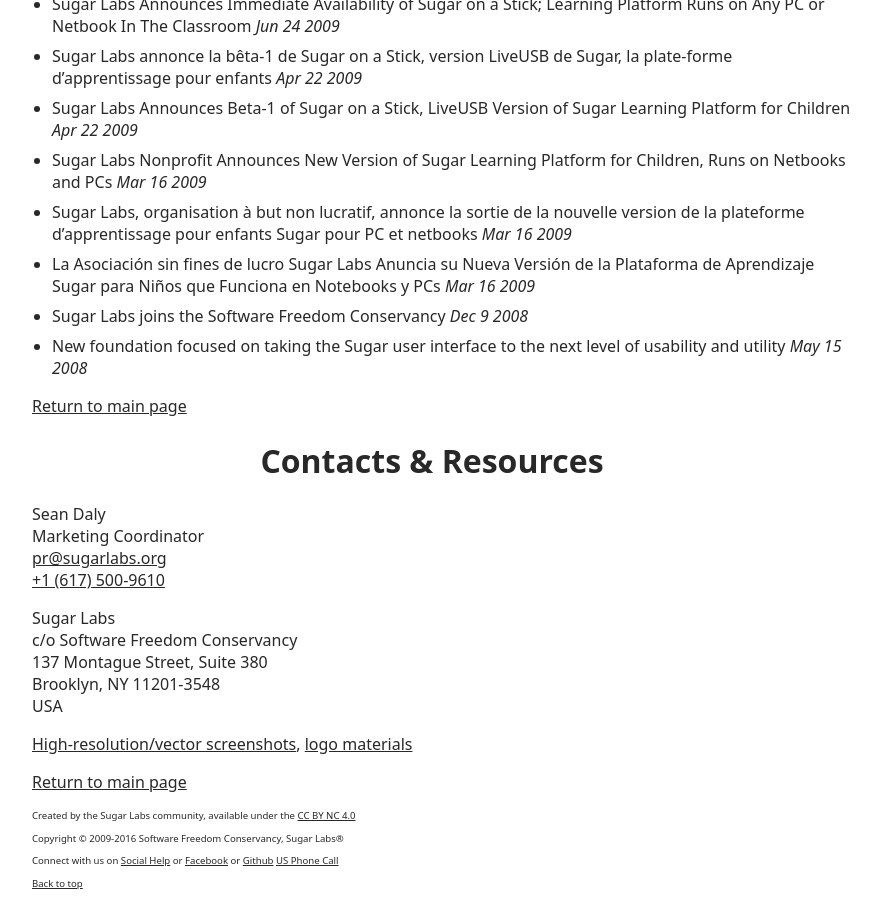
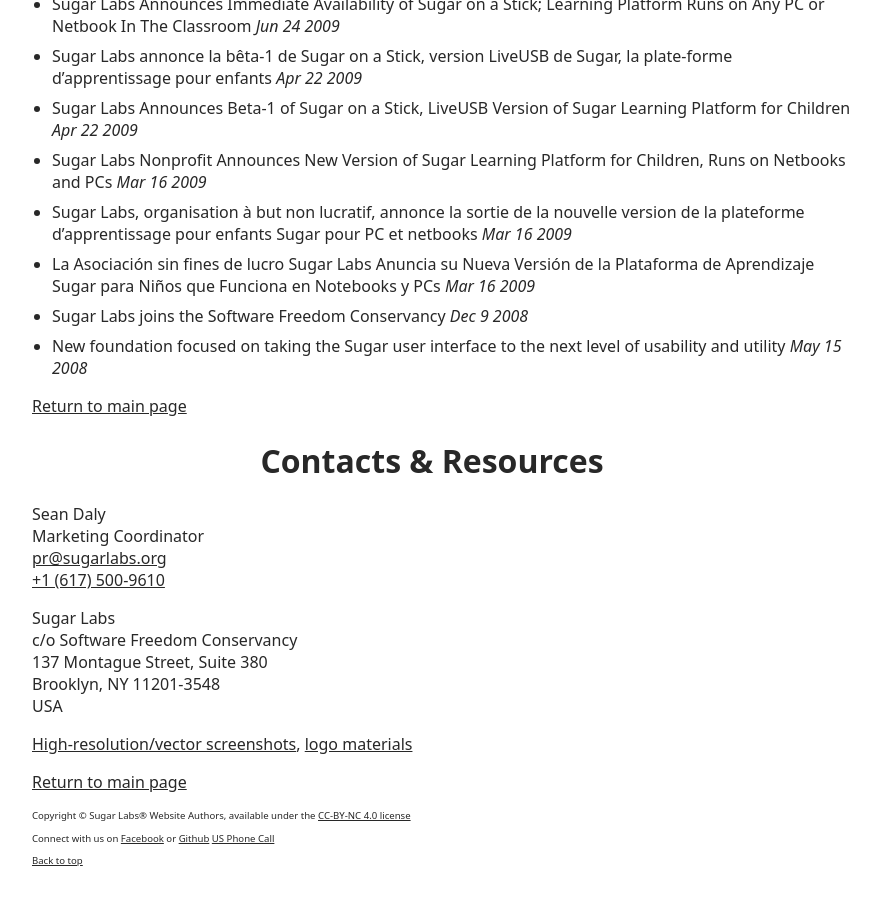
Before and after one commit to sugarlabs/www, a Jekyll site: the page built from press.html, in a window 1280 px wide and 900 px high, scrolled down 1657 px. Shown: the whole window, without its empty margins (208-1088 px from the left). Built offline with Jekyll 4.4.1, drawn with Linux system fonts in a browser that asks for light colours; a script that is not in the unit is left out; after the commit the page ends 2534 px from its top, so only the background shows below that.

Commit message:
footer.html Update copyright notice, rm socialhelp

```diff
--- a/_includes/footer.html
+++ b/_includes/footer.html
@@ -1,17 +1,14 @@
 <footer class="center">
-  <p>Created by the Sugar Labs community, available under the
-  <a href="https://creativecommons.org/licenses/by-nc-sa/4.0/">
-  CC BY NC 4.0</a>
+  <p>
+    Copyright &copy; Sugar Labs&reg; Website Authors, available under the <a href="https://creativecommons.org/licenses/by-nc-sa/4.0/">CC-BY-NC 4.0 license</a>
   </p>
-
-  <p>Copyright &copy;	2009-2016 Software Freedom Conservancy, Sugar Labs&reg;</p>
-
   <!-- FIXME: Update/remove pages -->
   <p>Connect with us on
-    <a href="https://socialhelp.sugarlabs.org">Social Help</a> or
     <a href="https://www.facebook.com/SugarLabs-187845102582/timeline/">Facebook</a> or
     <a href="https://github.com/sugarlabs">Github</a>
     <a href="tel:+14153435226">US Phone Call</a>
   </p>
-  <p><a href="#top" title="Back to the top">Back to top</a></p>
+  <p>
+    <a href="#top" title="Back to the top">Back to top</a>
+  </p>
 </footer>
```
